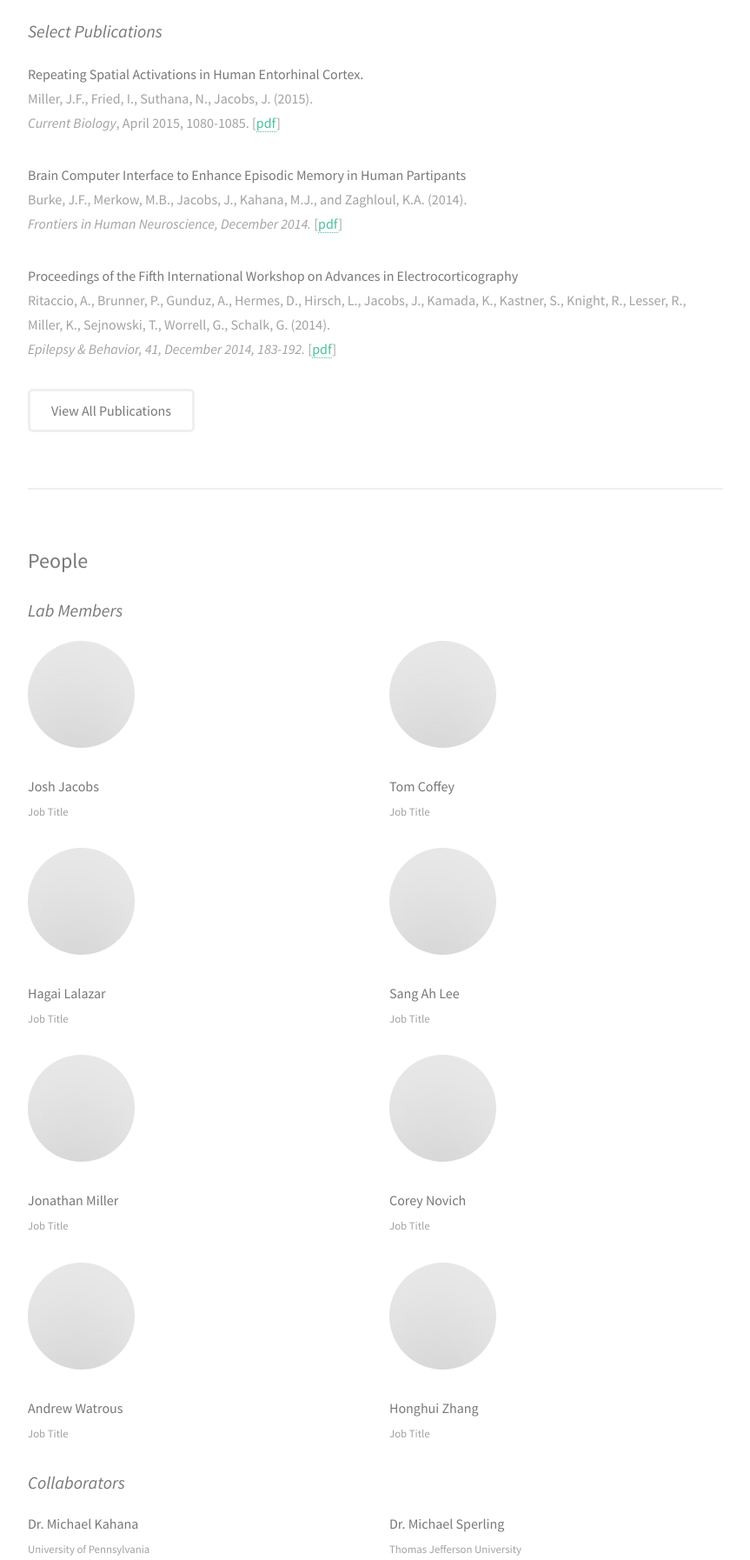
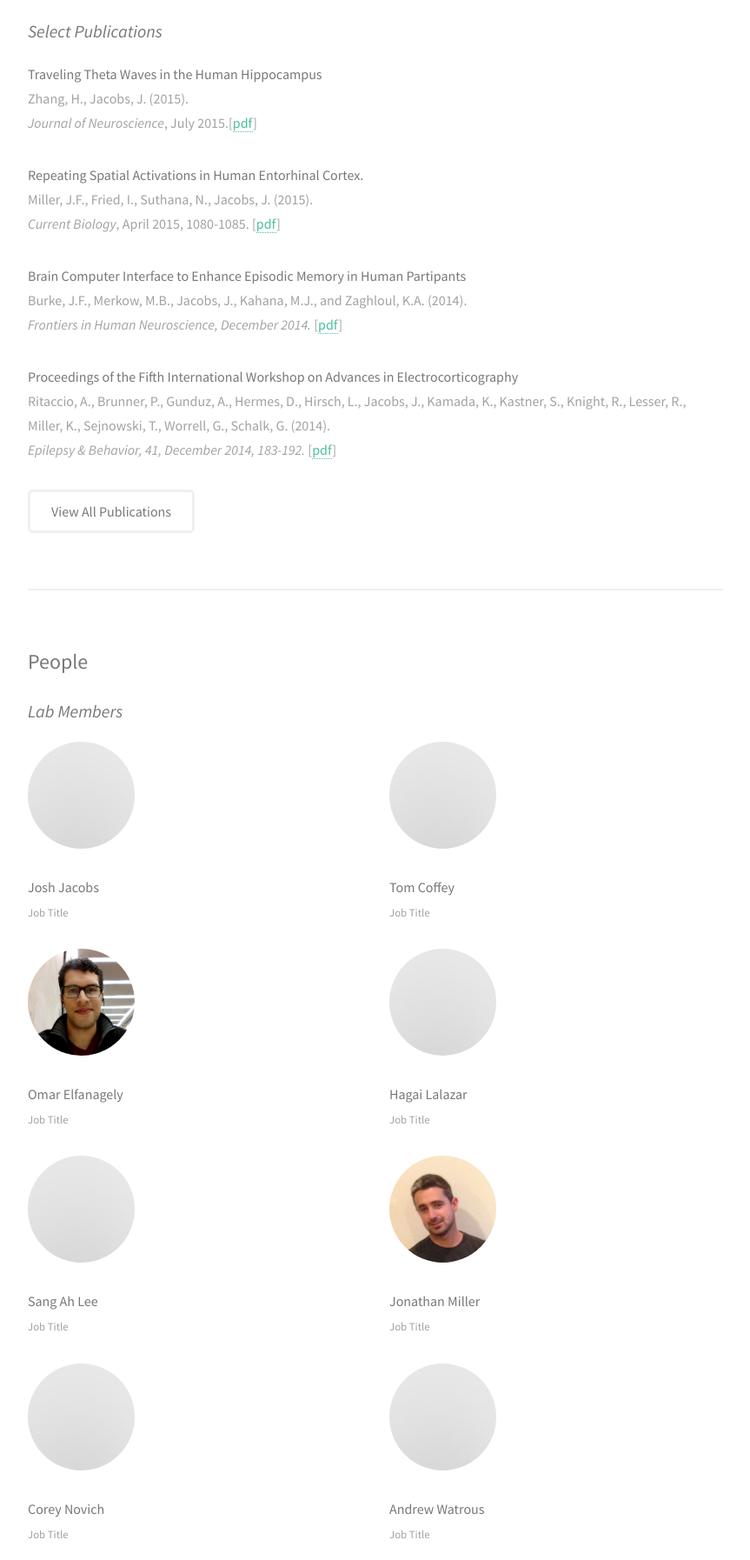
Before and after one commit to conovich/JacobsLabWeb, a plain HTML site: page html5up-strata/index.html in a window 1280 px wide. Shown: the part 821-2615 px from the top of the page at 87% size, without its empty margins (400-1263 px from the left). Drawn offline with Linux system fonts and the light colour scheme.

Commit message:
Added Honghui's paper and a couple of avatar images.

```diff
--- a/html5up-strata/assets/css/main.css
+++ b/html5up-strata/assets/css/main.css
@@ -2088,7 +2088,8 @@
 
 			.image.avatar img {
 				border-radius: 100%;
-				width: 100%;
+				width: 123px;
+				height: 123px;
 			}
 
 /* List */
@@ -2554,7 +2555,7 @@
 	}
 
 	#publicationsMain, #researchMain {
-		margin-left: 35%;
+		margin-left: 29%;
 		max-width: 54em;
 		padding: 4em 4em 4em 4em;
 		width: calc(100% - 35%);
--- a/html5up-strata/index.html
+++ b/html5up-strata/index.html
@@ -76,6 +76,10 @@
 						<h2>Publications</h2>
 						<h3><em>Select Publications</em></h3>
 
+						<p> <b>Traveling Theta Waves in the Human Hippocampus</b> <br />
+						Zhang, H., Jacobs, J. (2015). <br />
+						<em>Journal of Neuroscience</em>, July 2015.[<a href="pubs/ZhangEtal15.pdf">pdf</a>] </p>
+
 						<p> <b>Repeating Spatial Activations in Human Entorhinal Cortex.</b> <br />
 						Miller, J.F., Fried, I., Suthana, N., Jacobs, J. (2015). <br />
 						<em>Current Biology</em>, April 2015, 1080-1085. [<a href="pubs/MillEtal15.pdf">pdf</a>] </p>
@@ -109,31 +113,36 @@
 								<p>Job Title</p>
 							</article>
 							<article class="6u 12u$(xsmall) work-item">
+								<a href="#" class="image avatar"><img src="images/LabMembers/OmarElfanagely.jpg" alt="" /></a>
+								<h3>Omar Elfanagely</h3>
+								<p>Job Title</p>
+							</article>
+							<article class="6u$ 12u$(xsmall) work-item">
 								<a href="#" class="image avatar"><img src="images/avatar.jpg" alt="" /></a>
 								<h3>Hagai Lalazar</h3>
 								<p>Job Title</p>
 							</article>
-							<article class="6u$ 12u$(xsmall) work-item">
+							<article class="6u 12u$(xsmall) work-item">
 								<a href="#" class="image avatar"><img src="images/avatar.jpg" alt="" /></a>
 								<h3>Sang Ah Lee</h3>
 								<p>Job Title</p>
 							</article>
+							<article class="6u$ 12u$(xsmall) work-item">
+								<a href="#" class="image avatar"><img src="images/LabMembers/JonathanMiller.JPG" alt="" /></a>
+								<h3>Jonathan Miller</h3>
+								<p>Job Title</p>
+							</article>
 							<article class="6u 12u$(xsmall) work-item">
 								<a href="#" class="image avatar"><img src="images/avatar.jpg" alt="" /></a>
-								<h3>Jonathan Miller</h3>
+								<h3>Corey Novich</h3>
 								<p>Job Title</p>
 							</article>
 							<article class="6u$ 12u$(xsmall) work-item">
 								<a href="#" class="image avatar"><img src="images/avatar.jpg" alt="" /></a>
-								<h3>Corey Novich</h3>
+								<h3>Andrew Watrous</h3>
 								<p>Job Title</p>
 							</article>
 							<article class="6u 12u$(xsmall) work-item">
-								<a href="#" class="image avatar"><img src="images/avatar.jpg" alt="" /></a>
-								<h3>Andrew Watrous</h3>
-								<p>Job Title</p>
-							</article>
-							<article class="6u$ 12u$(xsmall) work-item">
 								<a href="#" class="image avatar"><img src="images/avatar.jpg" alt="" /></a>
 								<h3>Honghui Zhang</h3>
 								<p>Job Title</p>
@@ -232,7 +241,11 @@
 
 					<h2><em>2015</em></h2>
 
-						<p> <b>Repeating Spatial Activations in Human Entorhinal Cortex.</b> <br />
+						<p> <b>Traveling Theta Waves in the Human Hippocampus</b> <br />
+						Zhang, H., Jacobs, J. (2015). <br />
+						<em>Journal of Neuroscience</em>, July 2015.[<a href="pubs/ZhangEtal15.pdf">pdf</a>] </p>
+
+						<p> <b>Repeating Spatial Activations in Human Entorhinal Cortex</b> <br />
 						Miller, J.F., Fried, I., Suthana, N., Jacobs, J. (2015). <br />
 						<em>Current Biology</em>, April 2015, 1080-1085. [<a href="pubs/MillEtal15.pdf">pdf</a>] </p>
 
```
Also changed, not shown: html5up-strata/images/LabMembers/JonathanMiller.JPG (added), html5up-strata/images/LabMembers/OmarElfanagely.jpg (added).
